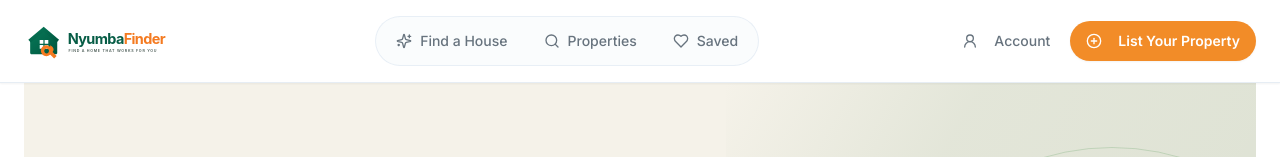
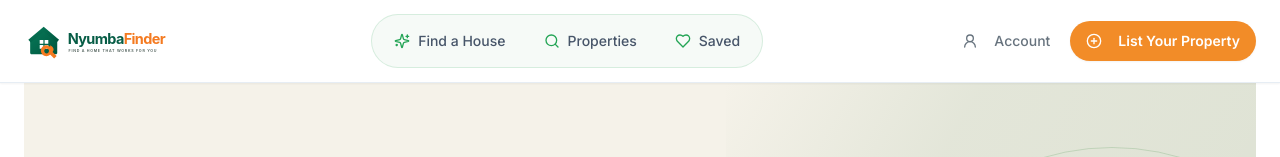
Before and after one commit to jaykurgat/Nyumba-Finder, a Next.js app: page / in a window 1280 px wide. Shown: the top 157 px of the page. Built offline with nearby package versions, Linux system fonts and the light colour scheme; no server answers.

Commit message:
Strengthen active primary navigation styling

```diff
--- a/src/components/layout/PrimaryNavigation.tsx
+++ b/src/components/layout/PrimaryNavigation.tsx
@@ -14,7 +14,7 @@ export function PrimaryNavigation() {
   const pathname = usePathname();
 
   return (
-    <nav aria-label="Primary navigation" className="hidden items-center gap-1 rounded-full border border-border/70 bg-muted/35 p-1 md:flex">
+    <nav aria-label="Primary navigation" className="hidden items-center gap-1.5 rounded-full border border-[#23A455]/15 bg-[#F6FAF7] p-1.5 md:flex">
       {links.map(({ label, href, icon: Icon, match }) => {
         const active = match(pathname);
         return (
@@ -24,11 +24,11 @@ export function PrimaryNavigation() {
             aria-current={active ? "page" : undefined}
             className={`inline-flex h-10 items-center gap-2 rounded-full px-3.5 text-sm font-medium transition-all duration-200 focus-visible:outline-none focus-visible:ring-2 focus-visible:ring-ring focus-visible:ring-offset-2 lg:px-4 ${
               active
-                ? "bg-background text-foreground shadow-sm ring-1 ring-border/60"
-                : "text-muted-foreground hover:bg-background/75 hover:text-foreground"
+                ? "bg-[#23A455] text-white shadow-md shadow-[#23A455]/20"
+                : "text-slate-600 hover:bg-white hover:text-[#176D38]"
             }`}
           >
-            <Icon aria-hidden="true" className={`h-4 w-4 ${active ? "text-primary" : ""}`} />
+            <Icon aria-hidden="true" className={`h-4 w-4 ${active ? "text-white" : "text-[#23A455]"}`} />
             {label}
           </Link>
         );
```
